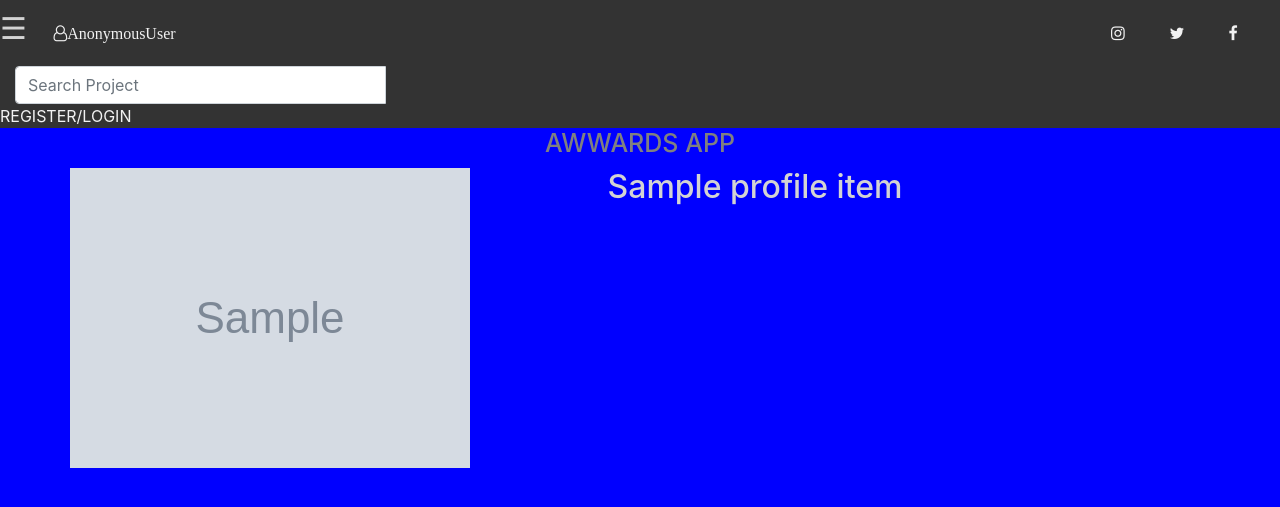
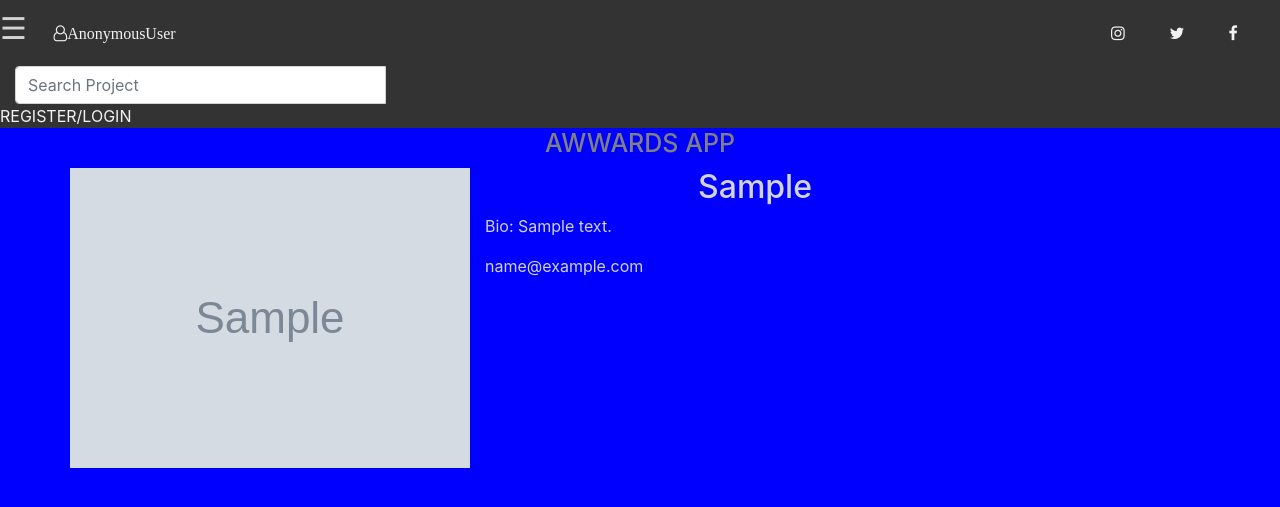
Before and after one commit to JamesMusyoka/AWWARDS, a Django app: template aww/templates/profile.html in a window 1280 px wide. Shown: the top 507 px of the page. Run offline with Django 3.2, Linux system fonts and the light colour scheme; the template is opened without the code that fills it: most values are stand-ins (such as "Sample title", 1, 10 or a date in 2020); grey boxes marked "Sample" are stand-in pictures; some libraries are stand-ins or nearby versions.

```diff
--- a/aww/templates/profile.html
+++ b/aww/templates/profile.html
@@ -6,9 +6,11 @@
 <div class="container">
     {% for profile in profiles %}
     <div class="row">
-        <img src="{{profile.profile_pic.url}}" class="img-responsive" alt="profile">
+        <img src="{{profile.profile_pic.url}}" class="img-responsive" alt="profile_pic">
             <div class="col-xs-6 col-sm-6 col-md-6 col-lg-6">
-                <h2 class="text-center"> {{ profile_item.title }} </h2>
+                <h2 class="text-center"> {{ profile.first_name }} </h2>
+                <p>Bio: {{profile.bio}} </p>
+                <p>{{profile.email}}</p>
             </div>
 
     </div>
```
